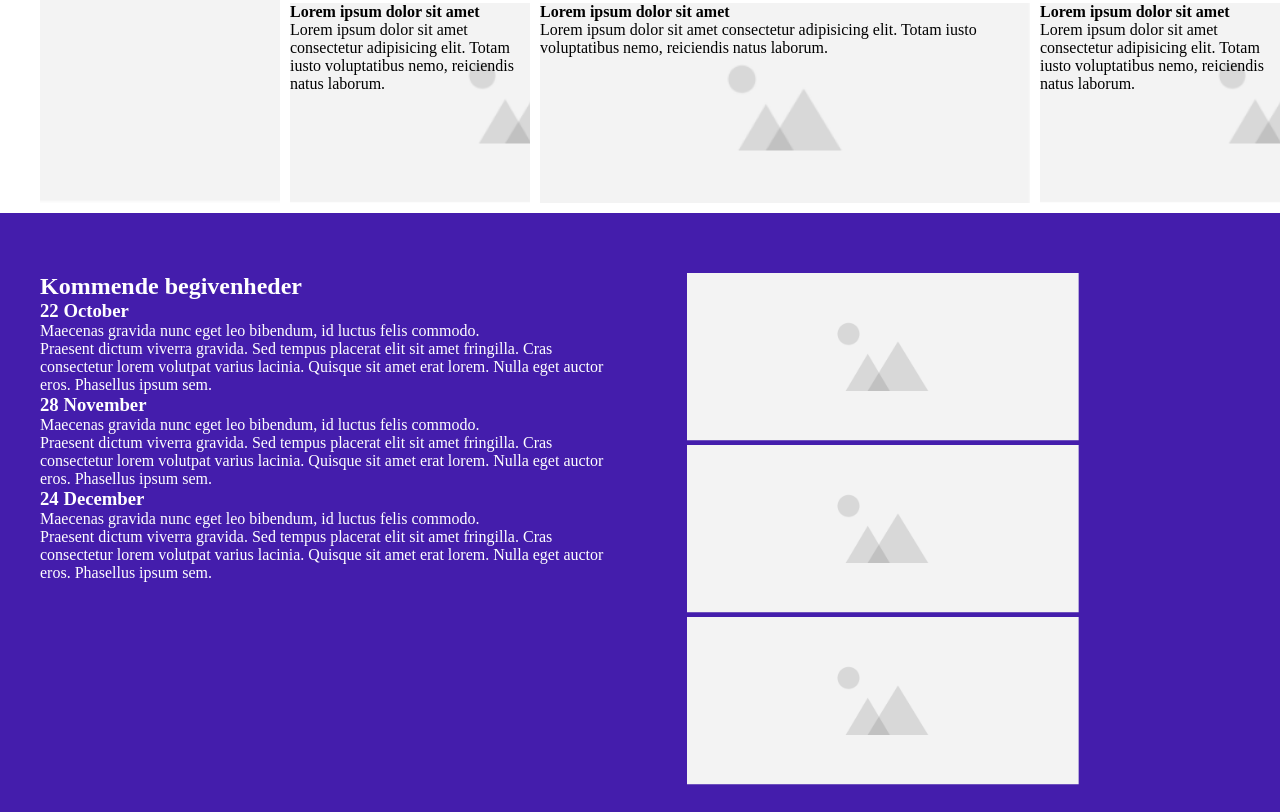
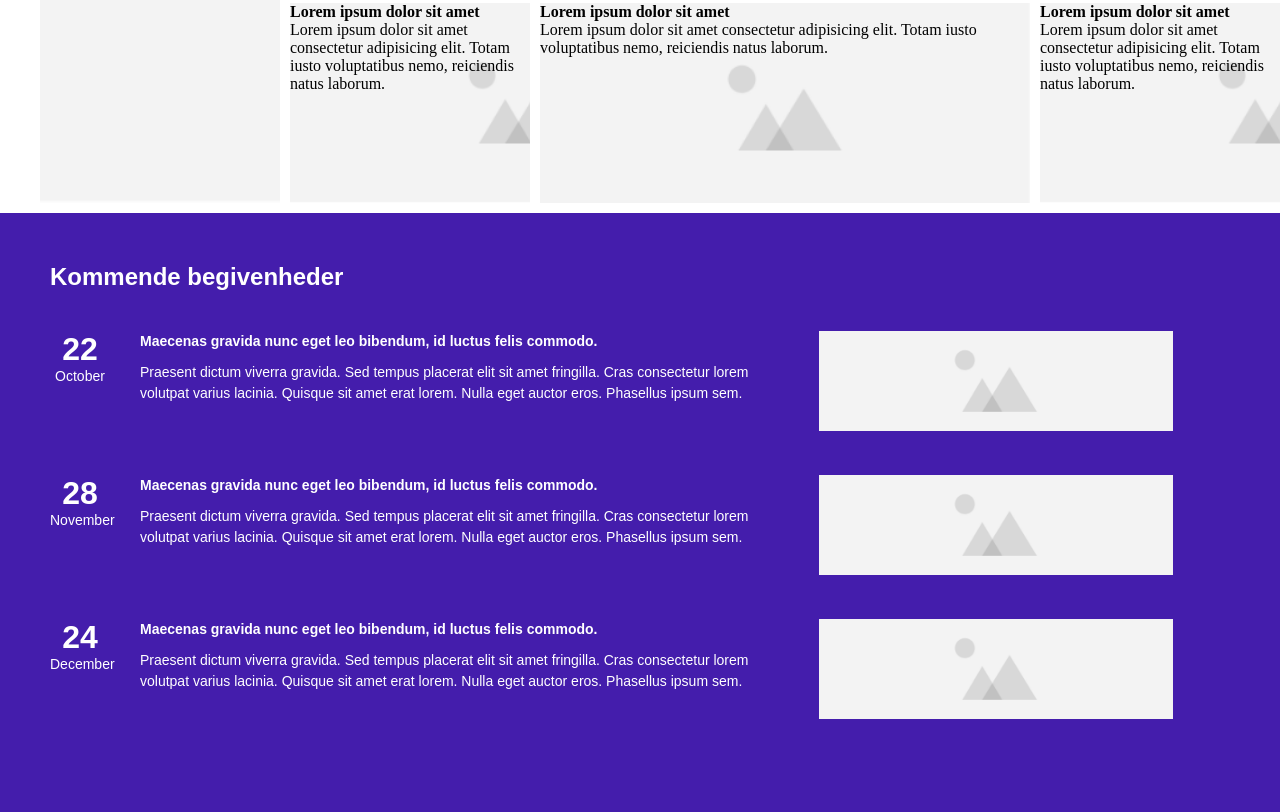
Before and after one commit to ifnore/visitkolding-max, a plain HTML site: page index.html in a window 1280 px wide. Shown: the part 710-1522 px from the top of the page. Drawn offline with Linux system fonts and the light colour scheme.

Commit message:
fixed front page

```diff
--- a/assets/css/mainstyle.css
+++ b/assets/css/mainstyle.css
@@ -96,7 +96,8 @@ footer {
   color: white;
   height: 59px;
   display: flex;
-  padding-top: 20px;
+  padding: 20px;
   justify-content: space-between;
   align-items: flex-start;
+  font-size: 10px;
 }
--- a/assets/css/style.css
+++ b/assets/css/style.css
@@ -77,15 +77,68 @@
 
 .events {
   background-color: #441dac;
-  height: 722px;
-  display: flex;
-  justify-content: center;
-  align-items: flex-start;
-  padding: 60px 40px;
-  gap: 60px;
   color: white;
+  padding: 50px;
+  font-family: Arial, sans-serif;
 }
 
+.events h2 {
+  font-size: 24px;
+  margin-bottom: 40px;
+}
+
+.event {
+  display: flex;
+  align-items: flex-start;
+  margin-bottom: 40px;
+  gap: 30px;
+}
+
+.event-date {
+  width: 60px;
+  text-align: center;
+  flex-shrink: 0;
+}
+
+.event-date .day {
+  display: block;
+  font-size: 32px;
+  font-weight: bold;
+}
+
+.event-date .month {
+  display: block;
+  font-size: 14px;
+}
+
+.event-text {
+  flex-grow: 1;
+  max-width: 55%;
+}
+
+.event-text p {
+  font-size: 14px;
+  line-height: 1.5;
+  margin-top: 10px;
+}
+
+.event-text .intro {
+  margin-top: 0;
+  font-weight: bold;
+}
+
+.event-image {
+  width: 30%;
+}
+
+.event-image img {
+  width: 100%;
+  height: 100px;
+  object-fit: cover;
+  background-color: #eee;
+}
+
+/*map*/
 .map {
   background-image: url(/assets/img/Scroll\ Group\ 1.png);
   height: 535px;
--- a/index.html
+++ b/index.html
@@ -102,11 +102,15 @@
       </section>
     </main>
     <section class="events">
-      <div class="left">
-        <h2>Kommende begivenheder</h2>
-        <div class="date 1">
-          <h3>22 October</h3>
-          <p>
+      <h2>Kommende begivenheder</h2>
+
+      <div class="event">
+        <div class="event-date">
+          <span class="day">22</span>
+          <span class="month">October</span>
+        </div>
+        <div class="event-text">
+          <p class="intro">
             Maecenas gravida nunc eget leo bibendum, id luctus felis commodo.
           </p>
           <p>
@@ -115,9 +119,18 @@
             sit amet erat lorem. Nulla eget auctor eros. Phasellus ipsum sem.
           </p>
         </div>
-        <div class="date 2">
-          <h3>28 November</h3>
-          <p>
+        <div class="event-image">
+          <img src="/assets/img/Placement Area.png" alt="Event Image" />
+        </div>
+      </div>
+
+      <div class="event">
+        <div class="event-date">
+          <span class="day">28</span>
+          <span class="month">November</span>
+        </div>
+        <div class="event-text">
+          <p class="intro">
             Maecenas gravida nunc eget leo bibendum, id luctus felis commodo.
           </p>
           <p>
@@ -126,9 +139,18 @@
             sit amet erat lorem. Nulla eget auctor eros. Phasellus ipsum sem.
           </p>
         </div>
-        <div class="date 3">
-          <h3>24 December</h3>
-          <p>
+        <div class="event-image">
+          <img src="/assets/img/Placement Area.png" alt="Event Image" />
+        </div>
+      </div>
+
+      <div class="event">
+        <div class="event-date">
+          <span class="day">24</span>
+          <span class="month">December</span>
+        </div>
+        <div class="event-text">
+          <p class="intro">
             Maecenas gravida nunc eget leo bibendum, id luctus felis commodo.
           </p>
           <p>
@@ -137,13 +159,12 @@
             sit amet erat lorem. Nulla eget auctor eros. Phasellus ipsum sem.
           </p>
         </div>
-      </div>
-      <div class="right">
-        <img src="/assets/img/Placement Area.png" alt="" />
-        <img src="/assets/img/Placement Area.png" alt="" />
-        <img src="/assets/img/Placement Area.png" alt="" />
+        <div class="event-image">
+          <img src="/assets/img/Placement Area.png" alt="Event Image" />
+        </div>
       </div>
     </section>
+
     <section class="explore"></section>
     <section class="map"></section>
     <section class="aqua">
```
